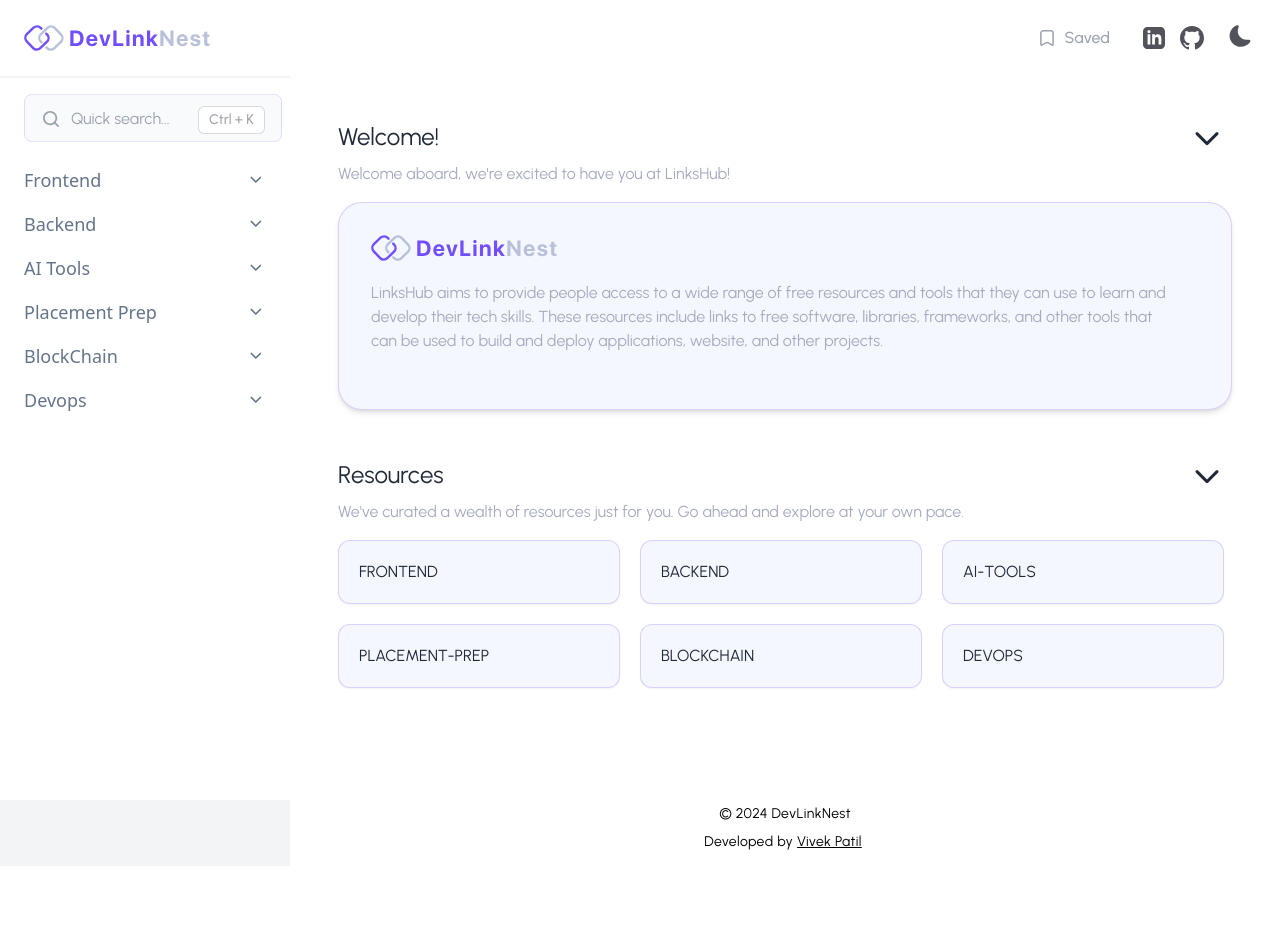
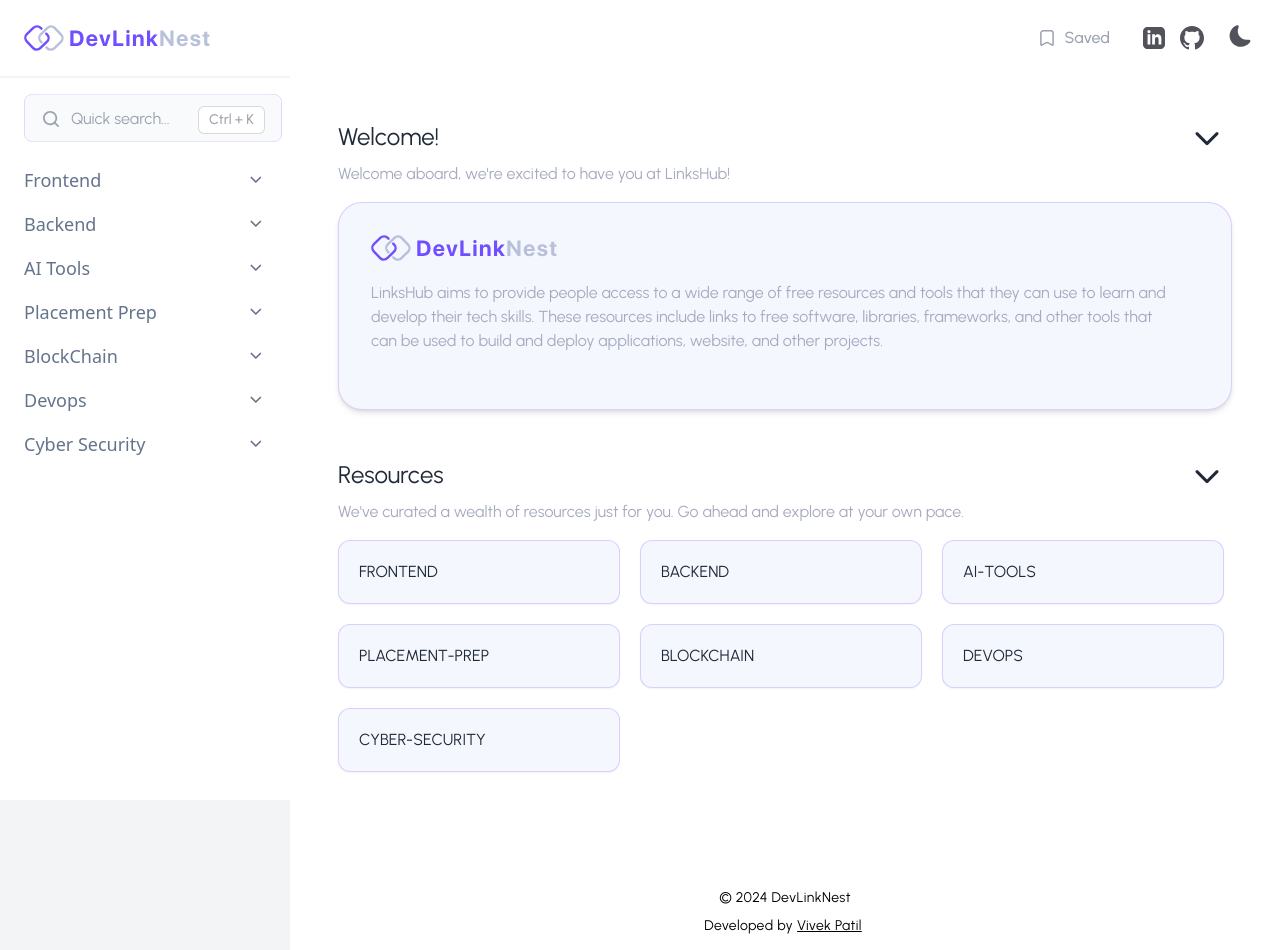
Before and after one commit to vivekPatil45/Dev-link-nest, a React (Vite) app: page / in a window 1280 px wide. Before the commit the page ends 866 px from the top, so only its background shows below. Built offline with nearby package versions, Linux system fonts and the light colour scheme.

Commit message:
cyber_security category added

```diff
--- /dev/null
+++ b/src/database/cybersecurity/defensive_security.json
@@ -0,0 +1,30 @@
+[
+    {
+      "name": "Introduction to Defensive Security",
+      "description": "Learn the fundamentals of defensive security, including strategies and practices to protect networks and systems.",
+      "url": "https://www.sans.org/cyber-security-skills-roadmap/",
+      "category": "cyber-security",
+      "subcategory": "defensive_security"
+    },
+    {
+      "name": "Certified Information Systems Security Professional (CISSP) Certification",
+      "description": "Information on the CISSP certification, which covers a wide range of security topics and is highly regarded in the field of defensive security.",
+      "url": "https://www.isc2.org/Certifications/CISSP",
+      "category": "cyber-security",
+      "subcategory": "defensive_security"
+    },
+    {
+      "name": "Security Information and Event Management (SIEM) Solutions",
+      "description": "Explore SIEM solutions, which are essential for monitoring and responding to security incidents in real time.",
+      "url": "https://www.gartner.com/reviews/market/security-information-event-management",
+      "category": "cyber-security",
+      "subcategory": "defensive_security"
+    },
+    {
+      "name": "Incident Response and Threat Hunting",
+      "description": "Learn about incident response and threat hunting techniques, crucial for identifying and mitigating security incidents.",
+      "url": "https://www.sans.org/cyber-security-courses/advanced-incident-response-threat-hunting-training/",
+      "category": "cyber-security",
+      "subcategory": "defensive_security"
+    }
+  ]
--- /dev/null
+++ b/src/database/cybersecurity/malware_analysis.json
@@ -0,0 +1,58 @@
+[
+    {
+      "name": "Introduction to Malware Analysis",
+      "description": "Get started with the basics of malware analysis, understanding different types of malware and their behavior.",
+      "url": "https://www.cybrary.it/course/malware-analysis/",
+      "category": "cyber-security",
+      "subcategory": "malware_analysis"
+    },
+    {
+      "name": "Practical Malware Analysis Book",
+      "description": "Discover the 'Practical Malware Analysis' book, a comprehensive resource for learning malware analysis techniques and tools.",
+      "url": "https://www.nostarch.com/malware",
+      "category": "cyber-security",
+      "subcategory": "malware_analysis"
+    },
+    {
+      "name": "Ghidra",
+      "description": "Ghidra is a free and open source reverse engineering tool for identifying and mapping out functions that may be of further interest to a malware analyst.",
+      "url": "https://ghidra-sre.org/",
+      "category": "cyber-security",
+      "subcategory": "malware_analysis"
+    },
+    {
+      "name": "Static and Dynamic Malware Analysis",
+      "description": "Learn about static and dynamic malware analysis techniques used to dissect and understand the behavior of malicious software.",
+      "url": "https://www.trellix.com/",
+      "category": "cyber-security",
+      "subcategory": "malware_analysis"
+    },
+    {
+      "name": "Hybrid Analysis",
+      "description": "Submit malware for free analysis with Falcon Sandbox and Hybrid Analysis technology. Hybrid Analysis develops and licenses analysis tools to fight malware.",
+      "url": "https://www.hybrid-analysis.com/",
+      "category": "cyber-security",
+      "subcategory": "malware_analysis"
+    },
+    {
+      "name": "Virustotal ",
+      "description": "Virus Total is an online service that analyzes suspicious files and URLs to detect types of malware and malicious content using antivirus engines and website scanners.",
+      "url": "https://www.virustotal.com/gui/home/upload",
+      "category": "cyber-security",
+      "subcategory": "malware_analysis"
+    },
+    {
+      "name": "Any Run",
+      "description": "ANY. RUN is a service that allows cybersecurity specialists to detect, analyze, and monitor cybersecurity threats. It is the interactive online malware analysis sandbox, where the user controls the flow of the analysis",
+      "url": "https://any.run/",
+      "category": "cyber-security",
+      "subcategory": "malware_analysis"
+    },
+    {
+      "name": "Click Here",
+      "description": "Click Here is a podcast that shares true stories about the people shaping and disrupting our digital world, making the world of cyber and intelligence accessible without the jargon.",
+      "url": "https://therecord.media/podcast",
+      "category": "cyber-security",
+      "subcategory": "malware_analysis"
+    }
+  ]
--- /dev/null
+++ b/src/database/cybersecurity/offensive_security.json
@@ -0,0 +1,55 @@
+[
+  {
+    "name": "Introduction to Offensive Security",
+    "description": "Learn the fundamentals of offensive security, including ethical hacking, penetration testing, and vulnerability assessment.",
+    "url": "https://www.eccouncil.org/what-is-offensive-security/",
+    "category": "cyber-security",
+    "subcategory": "offensive_security"
+  },
+
+  {
+    "name": "Certified Ethical Hacker (CEH) Certification",
+    "description": "Information on the CEH certification, which covers the skills and knowledge required for ethical hacking and penetration testing.",
+    "url": "https://www.eccouncil.org/programs/certified-ethical-hacker-ceh/",
+    "category": "cyber-security",
+    "subcategory": "offensive_security"
+  },
+
+  {
+    "name": "Metasploit Framework",
+    "description": "Explore the Metasploit Framework, a powerful tool for developing, testing, and executing exploits against remote systems.",
+    "url": "https://www.metasploitunleashed.com/",
+    "category": "cyber-security",
+    "subcategory": "offensive_security"
+  },
+
+  {
+    "name": "Black Hat Briefings",
+    "description": "Information about the Black Hat Briefings, one of the most renowned information security conferences focusing on offensive security techniques.",
+    "url": "https://www.blackhat.com/",
+    "category": "cyber-security",
+    "subcategory": "offensive_security"
+  },
+
+  {
+    "name": "Web Application Penetration Testing",
+    "description": "A guide to web application penetration testing, covering techniques and tools used to identify vulnerabilities in web applications.",
+    "url": "https://owasp.org/www-project-web-security-testing-guide/",
+    "category": "cyber-security",
+    "subcategory": "offensive_security"
+  },
+  {
+    "name": "zSecurity",
+    "description": "zSecurity is a leading provider of ethical hacking and cyber security training",
+    "url": "https://zsecurity.org/",
+    "category": "cyber-security",
+    "subcategory": "offensive_security"
+  },
+  {
+    "name": "ExploitDB",
+    "description": "ExploitDB is a full-fledged database of publicly available exploits for disclosed vulnerabilities.",
+    "url": "https://exploit-db.com/",
+    "category": "cyber-security",
+    "subcategory": "offensive_security"
+  }
+]
--- /dev/null
+++ b/src/database/cybersecurity/web_application_security.json
@@ -0,0 +1,44 @@
+[
+  {
+    "name": "Web Application Penetration Testing Fundamentals",
+    "description": "Learn the basics of web application penetration testing, including common vulnerabilities and testing methodologies.",
+    "url": "https://www.owasp.org/index.php/Web_Application_Penetration_Testing",
+    "category": "cyber-security",
+    "subcategory": "web_security"
+  },
+  {
+    "name": "Burp Suite",
+    "description": "Explore Burp Suite, a popular web application security testing tool that assists in identifying and exploiting vulnerabilities.",
+    "url": "https://portswigger.net/web-security",
+    "category": "cyber-security",
+    "subcategory": "web_security"
+  },
+  {
+    "name": "OWASP AppSec Conferences",
+    "description": "Information about the OWASP AppSec conferences, which focus on web application security, including penetration testing techniques.",
+    "url": "https://owasp.org/",
+    "category": "cyber-security",
+    "subcategory": "web_security"
+  },
+  {
+    "name": "SQL Injection Testing",
+    "description": "Learn about SQL injection testing techniques used to identify and exploit SQL injection vulnerabilities in web applications.",
+    "url": "https://portswigger.net/web-security/sql-injection",
+    "category": "cyber-security",
+    "subcategory": "web_security"
+  },
+  {
+    "name": "Trivy",
+    "description": "Trivy is the most popular open source security scanner, reliable, fast, and easy to use. It's a container security scanner designed specifically for Docker images.",
+    "url": "https://trivy.dev",
+    "category": "cyber-security",
+    "subcategory": "web_security"
+  },
+  {
+    "name": "Snyk",
+    "description": "Snyk specializes in JavaScript security. It is a developer-first security solution that helps you use open source code and stay secure. Continuously find and fix vulnerabilities for npm, Maven, NuGet, RubyGems, PyPI and more.",
+    "url": "https://snyk.io/",
+    "category": "cyber-security",
+    "subcategory": "web_security"
+  }
+]
--- a/src/database/data.js
+++ b/src/database/data.js
@@ -244,4 +244,29 @@ export const sidebarData = [
             },
         ],
     },
+    {
+        category: 'cyber-security',
+        subcategory: [
+            {
+                name: 'Offensive security',
+                url: '/offensive_security',
+                resources: DB.offensive_security,
+            },
+            {
+                name: 'Defensive Security',
+                url: '/defensive_security',
+                resources: DB.defensive_security,
+            },
+            {
+                name: 'Malware Analysis',
+                url: '/malware_analysis',
+                resources: DB.malware_analysis,
+            },
+            {
+                name: 'Web Security',
+                url: '/web_security',
+                resources: DB.web_security,
+            },
+        ],
+    },
 ]
--- a/src/database/index.js
+++ b/src/database/index.js
@@ -67,3 +67,9 @@ export { default as jenkins } from './devops/jenkins.json'
 export { default as kubernetes } from './devops/kubernetes.json'
 export { default as microservices } from './devops/microservices.json'
 export { default as iac } from './devops/iac.json'
+
+//cyber_security
+export { default as offensive_security } from './cybersecurity/offensive_security.json'
+export { default as defensive_security } from './cybersecurity/defensive_security.json'
+export { default as malware_analysis } from './cybersecurity/malware_analysis.json'
+export { default as web_security } from './cybersecurity/web_application_security.json'
```
